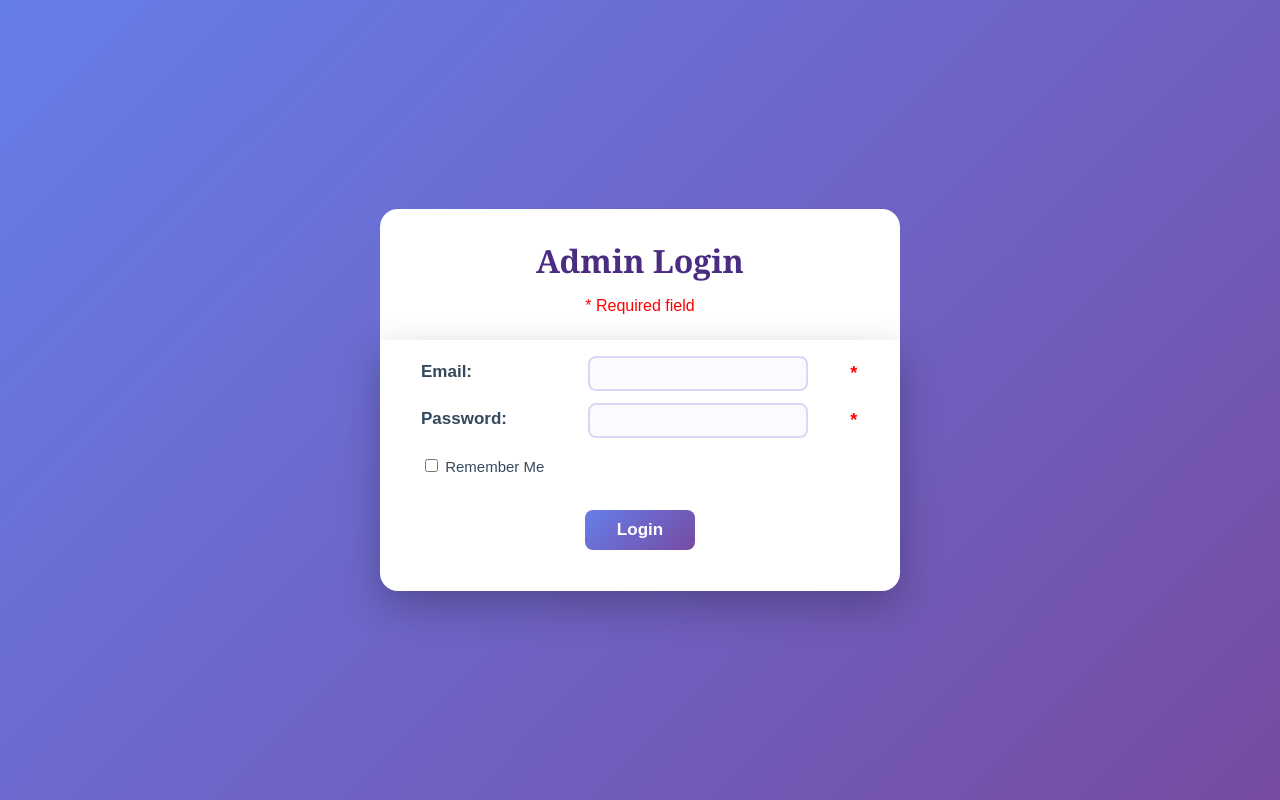
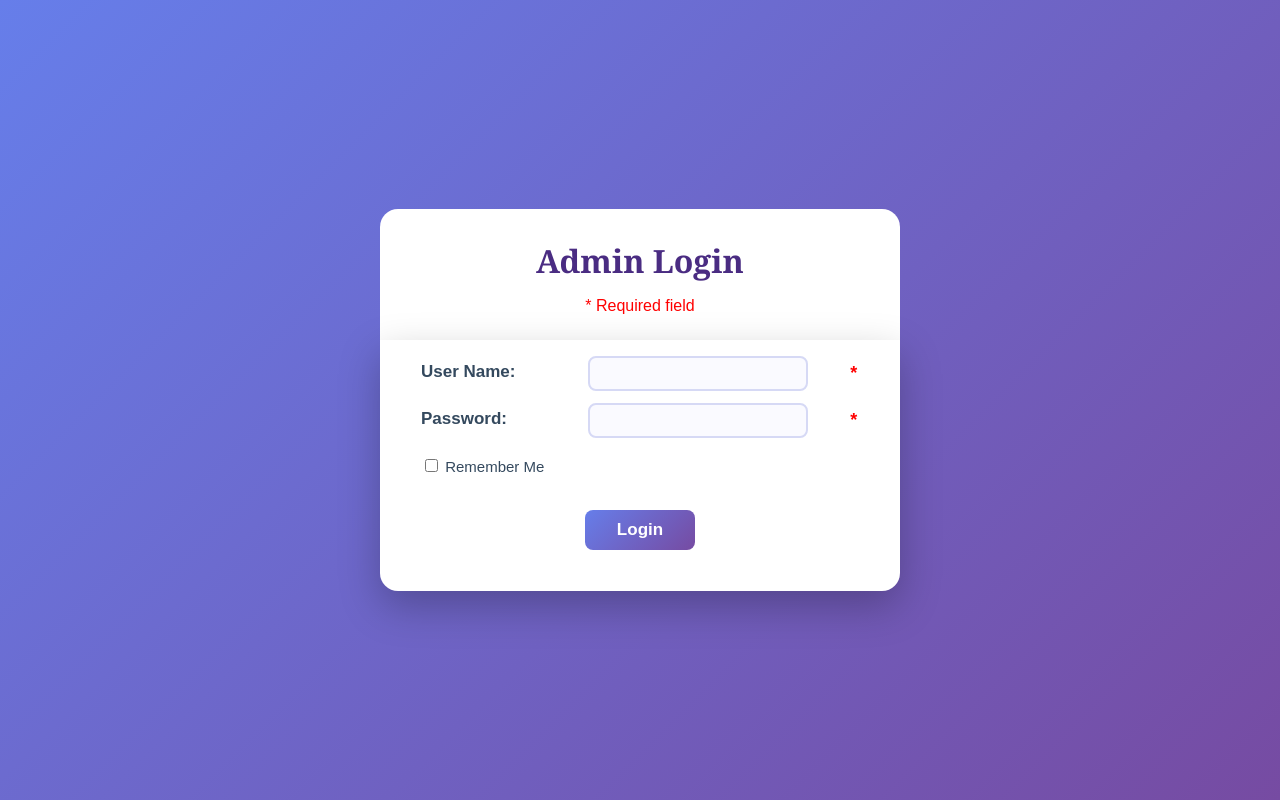
Before and after one commit to mehedi-sarker/WebTech_Summer25-26_Group__7, a PHP site: page /View/Admin/login.php in a window 1280 px wide. Run offline with PHP 8.4, Linux system fonts and the light colour scheme.

Commit message:
kigun signup e-mail removed

```diff
--- a/Controller/loginvalidation.php
+++ b/Controller/loginvalidation.php
@@ -1,26 +1,26 @@
 <?php
 session_start();
 
-$email = "";
+$name = "";
 $password = "";
 $message = "";
 $remember = false;
 
 if(isset($_COOKIE["remember_user"]))
 {
-    $email = $_COOKIE["remember_user"];
+    $name = $_COOKIE["remember_user"];
 }
 
 if($_SERVER["REQUEST_METHOD"] == "POST")
 {
-    $email = trim($_POST["email"] ?? "");
+    $name = trim($_POST["name"] ?? "");
     $password = trim($_POST["password"] ?? "");
 
     $remember = isset($_POST["remember"]) && $_POST["remember"] == "1";
 
     $valid = true;
 
-    if(empty($email))
+    if(empty($name))
     {
         $valid = false;
     }
@@ -77,7 +77,7 @@ if($_SERVER["REQUEST_METHOD"] == "POST")
 
             if(!$login_success)
             {
-                $message = "Invalid email or password!";
+                $message = "Invalid name or password!";
             }
         }
         else
--- a/View/Admin/login.php
+++ b/View/Admin/login.php
@@ -4,37 +4,16 @@ include "../../Controller/loginvalidation.php";
 <!DOCTYPE html>
 <html>
 <head>
-    <title>Admin Login</title>
-   <link rel="stylesheet" href="../Design/login.css">
+    <title> Login</title>
+    <link rel="stylesheet" href="../Design/login.css">
 
     <script>
         function collect_data()
         {
-            let email = document.getElementById("email").value.trim();
+
             let password = document.getElementById("password").value.trim();
             let message = "";
             let valid = true;
-
-            if(email.length < 1)
-            {
-                message += "Email is required ";
-                valid = false;
-            }
-            else if(!email.includes("@"))
-            {
-                message += "Email must contain @ ";
-                valid = false;
-            }
-            else if(!email.includes(".com"))
-            {
-                message += "Email must contain .com ";
-                valid = false;
-            }
-            else if(email !== email.toLowerCase())
-            {
-                message += "Email must be in small letters ";
-                valid = false;
-            }
 
             if(password.length < 1)
             {
@@ -77,21 +56,21 @@ include "../../Controller/loginvalidation.php";
 
             <tr>
                 <td>
-                    <label for="email">Email:</label>
+                    <label for="name">User Name:</label>
                 </td>
 
                 <td>
                     <input
                         type="text"
-                        id="email"
-                        name="email"
-                        value="<?php echo $email; ?>"
+                        id="name"
+                        name="name"
+                        value="<?php echo $name; ?>"
                     >
                 </td>
 
                 <td>
                     <span style="color:red;">*</span>
-                    <?php echo $email; ?>
+                    <?php echo $name; ?>
                 </td>
             </tr>
 
--- a/View/Design/signup.css
+++ b/View/Design/signup.css
@@ -1,4 +1,4 @@
-body {
+ody {
     margin: 0;
     min-height: 100vh;
 
```
Also changed, not shown: Controller/signupvalidation.php (+1 -25 lines), View/Admin/signup.php (+0 -33 lines).
